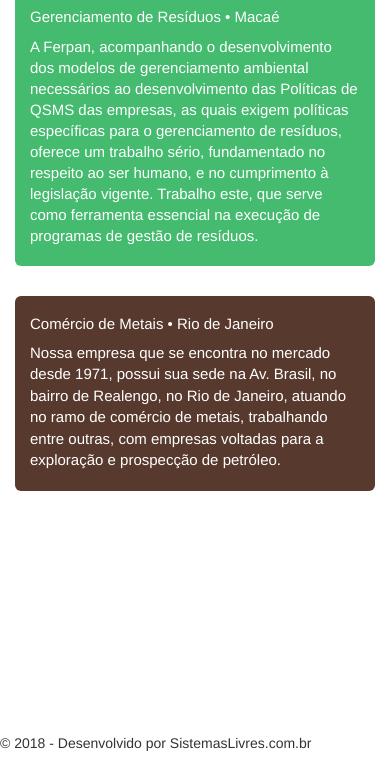
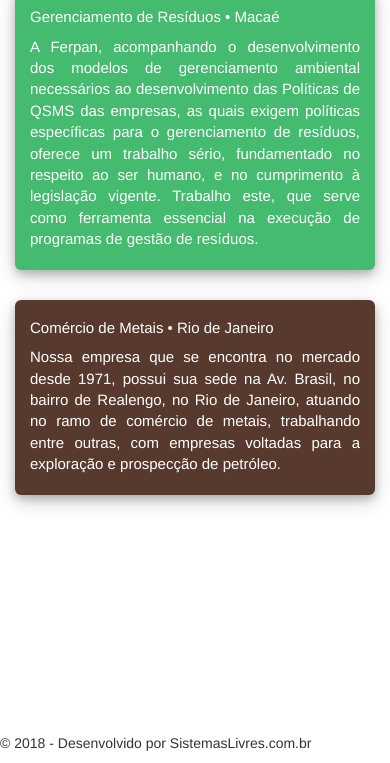
Before and after one commit to andreurbano/ferpan, a website: page views/index.html in a window 390 px wide. Shown: the part 81-844 px from the top of the page. Drawn offline with nearby package versions, Linux system fonts and the light colour scheme; files that its build step writes are made by us from their sources; files whose address does not match are found by name.

```diff
--- a/public/css/style.css
+++ b/public/css/style.css
@@ -137,17 +137,18 @@
 */
 
 .jumbotron {
-  text-align: justify;
-  box-shadow: 0 4px 8px 0 rgba(0, 0, 0, 0.2), 0 6px 20px 0 rgba(0, 0, 0, 0.19);
 }
 
 .jumbos {
+  font-family: "Helvetica Neue",Helvetica,Arial,sans-serif;
+  text-align: justify;
   margin-top: 70px;
 }
 
 .jumbos h1 {
   font-size: 1.5rem; /*1rem = 16px*/
   margin-top: -10px;
+
 }
 
 .jumbos p {
@@ -158,11 +159,13 @@
 .jumbo1 {
   color: white;
   background-color: #44BB6E;
+  box-shadow: 0 4px 8px 0 rgba(0, 0, 0, 0.2), 0 6px 20px 0 rgba(0, 0, 0, 0.19);
 }
 
 .jumbo2 {
   color: white;
   background-color: #58392e;
+  box-shadow: 0 4px 8px 0 rgba(0, 0, 0, 0.2), 0 6px 20px 0 rgba(0, 0, 0, 0.19);
 }
 
 
--- a/views/index.html
+++ b/views/index.html
@@ -77,8 +77,8 @@
         <div class="jumbos">
 
           <div class="jumbotron jumbo1">
-            <h1 class="text-muted">Gerenciamento de Resíduos &bull; Macaé</h1>
-            <p class="lead">
+            <h1>Gerenciamento de Resíduos &bull; Macaé</h1>
+            <p>
               A Ferpan, acompanhando o desenvolvimento dos modelos de gerenciamento
               ambiental necessários ao desenvolvimento das Políticas de QSMS das empresas,
               as quais exigem políticas específicas para o gerenciamento de resíduos, oferece
```
